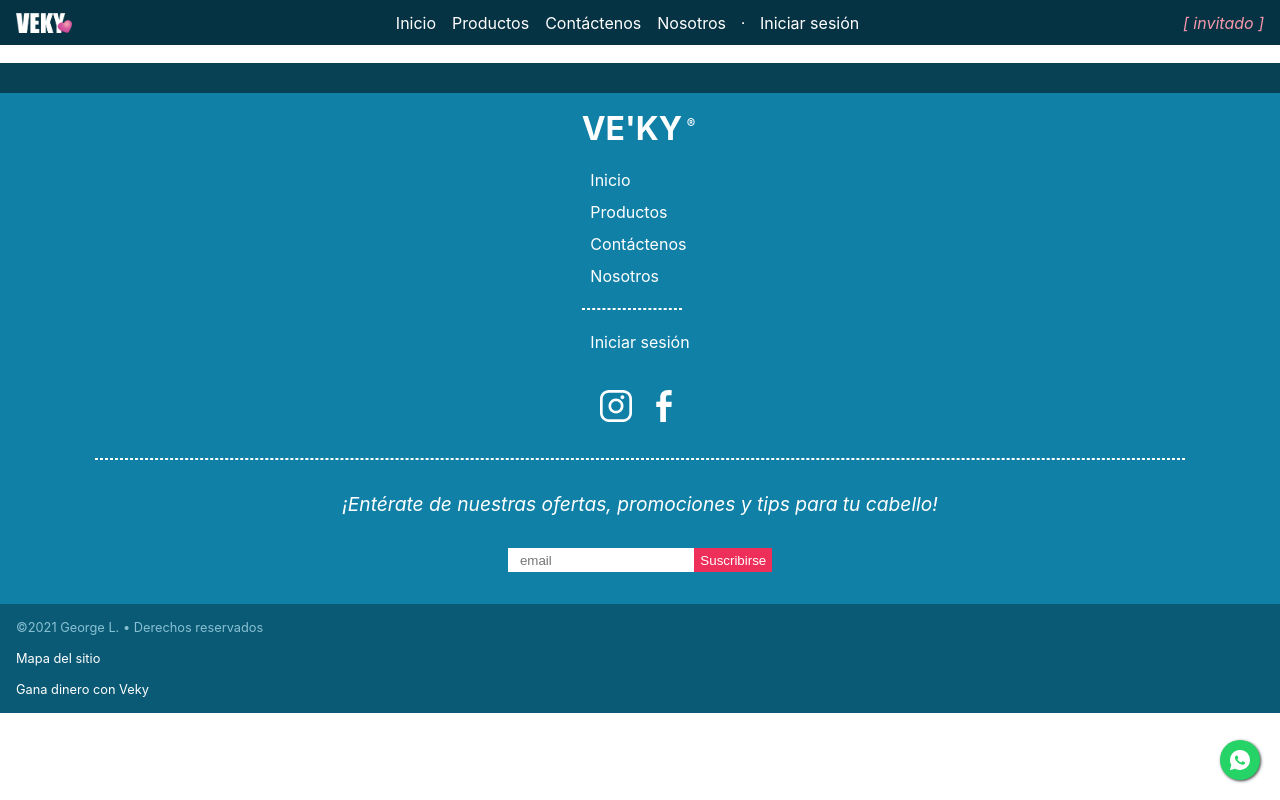
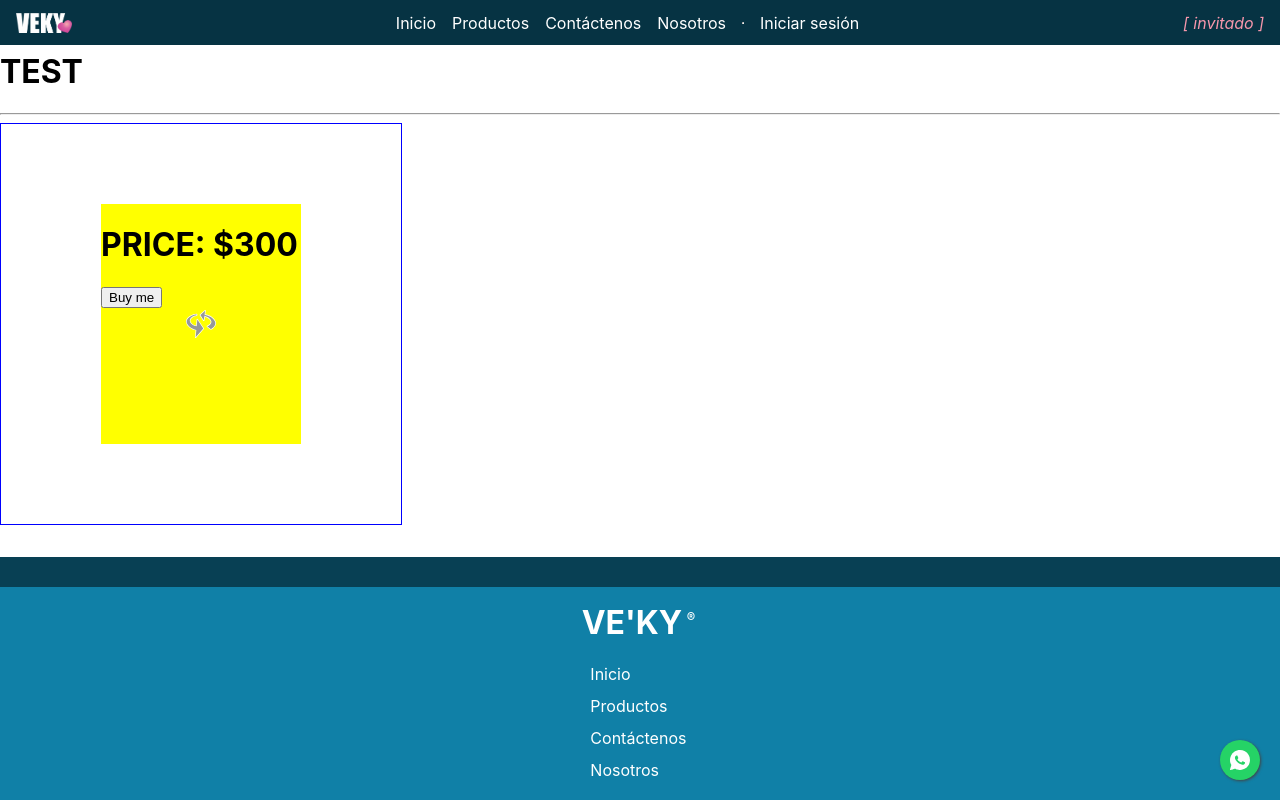
Before and after one commit to zeniff81/veky, a React (Create React App) app: page /#/test in a window 1280 px wide. Shown: the top 800 px of the page. Built offline with nearby package versions, Linux system fonts and the light colour scheme.

Commit message:
created card flipper

```diff
--- a/src/App.js
+++ b/src/App.js
@@ -13,6 +13,7 @@
 import { AuthProvider } from "./auth/Auth";
 import AdminProducts from "./pages/admin/AdminProducts";
 import WhatsappIcon from "./components/socialmedia/WhatsappIcon";
+import Test from "./pages/test/Test";
 
 function App() {
   return (
@@ -28,6 +29,7 @@
             <Route path='/about' exact component={About} />
             <Route path='/products' exact component={Products} />
             <Route path='/admin' exact component={Admin} />
+            <Route path='/test' exact component={Test} />
             <Route
               path='/admin/adminproducts'
               exact
--- /dev/null
+++ b/src/components/product/CardFlipper.js
@@ -0,0 +1,43 @@
+import React, { useState } from "react";
+import flipIcon from "../../assets/img/flip.svg";
+
+const CardFlipper = ({ Front, Back, ...props }) => {
+  const [flipped, setFlipped] = useState(true);
+
+  const flip = () => {
+    setFlipped(!flipped);
+  };
+
+  return (
+    <div className={`cardflipper`}>
+      <img src={flipIcon} alt='' onClick={flip} className='flipper' />
+
+      <div className={`card-container ${flipped && "flipped"}`}>
+        <div className='card'>
+          <figure className='back'>
+            <h1>PRICE: $300</h1>
+            <button>Buy me</button>
+          </figure>
+          <figure className='front'>
+            <h1>PRO TIER</h1>
+            <p>
+              Lorem ipsum dolor sit amet consectetur adipisicing elit. Saepe,
+              rem!
+            </p>
+          </figure>
+        </div>
+      </div>
+    </div>
+  );
+};
+
+const DummyCard = ({ text }) => {
+  return (
+    <div className='dummybackcard'>
+      <h1>Dummy card</h1>
+      <p>{text}</p>
+    </div>
+  );
+};
+
+export default CardFlipper;
--- a/src/components/product/CatalogItem.js
+++ b/src/components/product/CatalogItem.js
@@ -1,5 +1,7 @@
 import React from "react";
 import icon from "../../assets/img/cart-white.svg";
+
+import ItemWithFlip from "./CardFlipper";
 
 function CatalogItem({ productInfo }) {
   const placeOrder = () => {
@@ -45,4 +47,5 @@
   );
 }
 
+//export default CatalogItem;
 export default CatalogItem;
--- a/src/components/socialmedia/WhatsappIcon.js
+++ b/src/components/socialmedia/WhatsappIcon.js
@@ -6,7 +6,7 @@
     <div className='whatsappicon'>
       {/* WhatsApp icon */}
       <a
-        href='https://wa.me/8098025648'
+        href='https://wa.me/18098025648'
         className='whatsapp_float'
         target='_blank'
         rel='noopener noreferrer'
--- a/src/pages/home/HomeMain.js
+++ b/src/pages/home/HomeMain.js
@@ -8,6 +8,7 @@
 import axios from "axios";
 import { SERVER_URL } from "../../environments.js";
 import CatalogItem from "../../components/product/CatalogItem";
+import CardFlipper from "../../components/product/CardFlipper";
 
 function Home() {
   let pageWidth768 = useMediaQuery("(min-width: 768px)");
@@ -55,9 +56,16 @@
 
   return (
     <div className='homePromoProducts'>
-      {arrayProducts.map(el => (
-        <CatalogItem productInfo={el} />
-      ))}
+      {arrayProducts.map(
+        el => (
+          <CardFlipper
+            Front={CatalogItem}
+            Back={CatalogItem}
+            productInfo={el}
+          />
+        )
+        //<CatalogItem productInfo={el} />
+      )}
     </div>
   );
 };
--- /dev/null
+++ b/src/pages/test/Test.js
@@ -0,0 +1,15 @@
+import React from "react";
+import CardFlipper from "../../components/product/CardFlipper";
+
+function Test() {
+  return (
+    <div className='test'>
+      <h1>TEST</h1>
+      <hr />
+
+      <CardFlipper />
+    </div>
+  );
+}
+
+export default Test;
--- /dev/null
+++ b/src/sass/3-components/_cardflipper.scss
@@ -0,0 +1,52 @@
+.cardflipper {
+  height: 400px;
+  width: 400px;
+  display: flex;
+  justify-content: center;
+  align-items: center;
+  border: 1px solid blue;
+
+  .flipper {
+    position: absolute;
+    z-index: 100;
+  }
+
+  .card-container {
+    width: 200px;
+    height: 300px;
+  }
+
+  .card {
+    width: 100%;
+    height: 100%;
+    transition: transform 400ms ease;
+    transform-style: preserve-3d;
+    display: flex;
+    justify-content: center;
+    align-items: center;
+  }
+
+  .flipped .card {
+    transform: rotateY(180deg);
+  }
+
+  .flipped.front {
+    opacity: 0;
+  }
+
+  .card figure {
+    height: 100%;
+    width: 100%;
+    position: absolute;
+  }
+
+  .card .front {
+    background: lightblue;
+    transition: opacity 100ms 100ms;
+  }
+  .card .back {
+    background: yellow;
+    transform: rotateY(180deg);
+    height: 80%;
+  }
+}
--- a/src/sass/main.css
+++ b/src/sass/main.css
@@ -277,12 +277,12 @@
   margin: 1rem;
   position: relative;
   cursor: pointer;
-  transition: border 200ms, transform 200ms ease-in-out;
+  transition: transform 50ms ease-in-out;
   width: 320px;
 }
 
 .catalogitem:hover {
-  transform: scale(1.06);
+  transform: scale(1.01);
 }
 
 .catalogitem .image {
@@ -362,6 +362,8 @@
 }
 
 .catalogitem .details > .btn-add-cart {
+  display: flex;
+  gap: 0.2rem;
   justify-self: flex-end;
   align-self: flex-end;
 }
@@ -852,6 +854,60 @@
 .whatsappicon .whatsapp-icon {
   width: 20px;
   height: 20px;
+}
+
+.cardflipper {
+  height: 400px;
+  width: 400px;
+  display: flex;
+  justify-content: center;
+  align-items: center;
+  border: 1px solid blue;
+}
+
+.cardflipper .flipper {
+  position: absolute;
+  z-index: 100;
+}
+
+.cardflipper .card-container {
+  width: 200px;
+  height: 300px;
+}
+
+.cardflipper .card {
+  width: 100%;
+  height: 100%;
+  transition: transform 400ms ease;
+  transform-style: preserve-3d;
+  display: flex;
+  justify-content: center;
+  align-items: center;
+}
+
+.cardflipper .flipped .card {
+  transform: rotateY(180deg);
+}
+
+.cardflipper .flipped .front {
+  opacity: 0;
+}
+
+.cardflipper .card figure {
+  height: 100%;
+  width: 100%;
+  position: absolute;
+}
+
+.cardflipper .card .front {
+  background: lightblue;
+  transition: opacity 100ms 100ms;
+}
+
+.cardflipper .card .back {
+  background: yellow;
+  transform: rotateY(180deg);
+  height: 80%;
 }
 
 .about {
--- a/src/sass/main.scss
+++ b/src/sass/main.scss
@@ -19,6 +19,7 @@
 @import "./3-components/productv2";
 @import "./3-components/socialmedia";
 @import "./3-components/whatsappicon";
+@import "./3-components/cardflipper";
 
 @import "./4-pages/about";
 @import "./4-pages/admin";
```
Also changed, not shown: src/sass/3-components/_catalogitem.scss (+4 -3 lines), src/assets/img/flip.svg (added).
